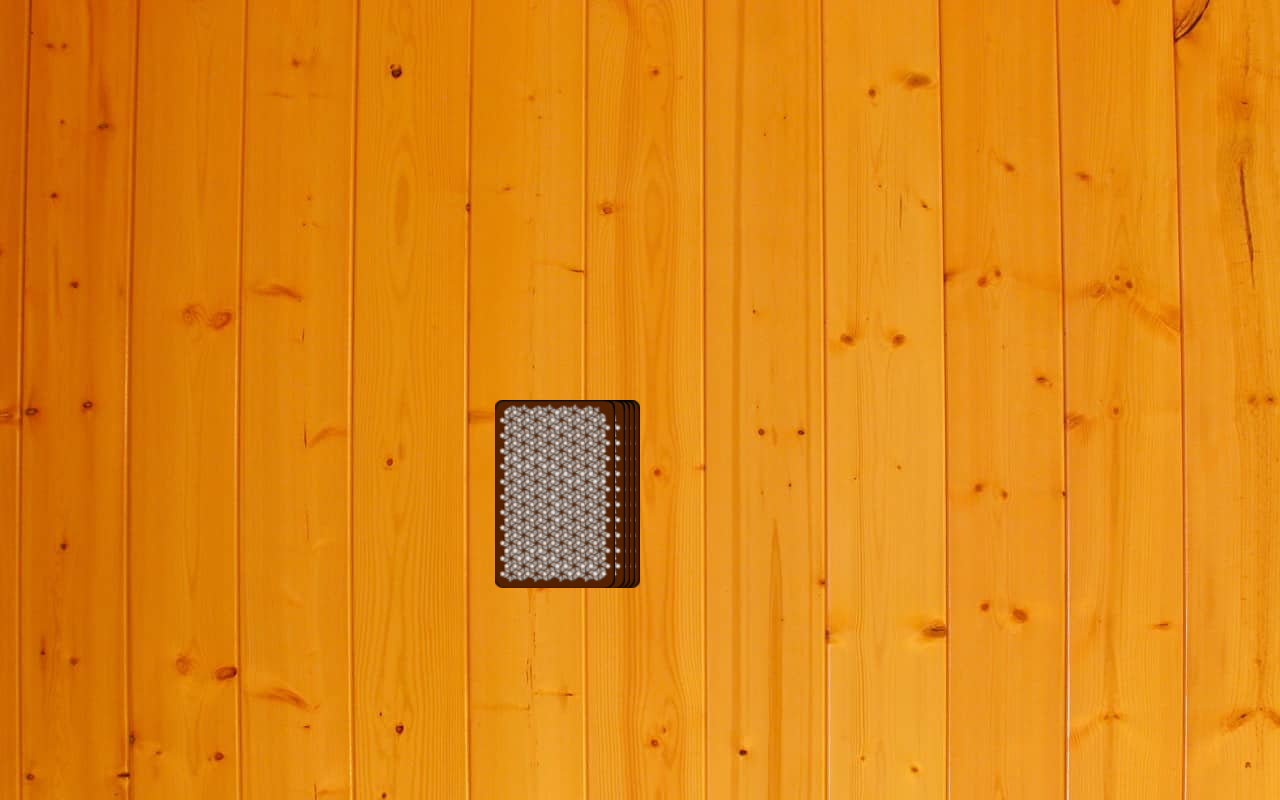
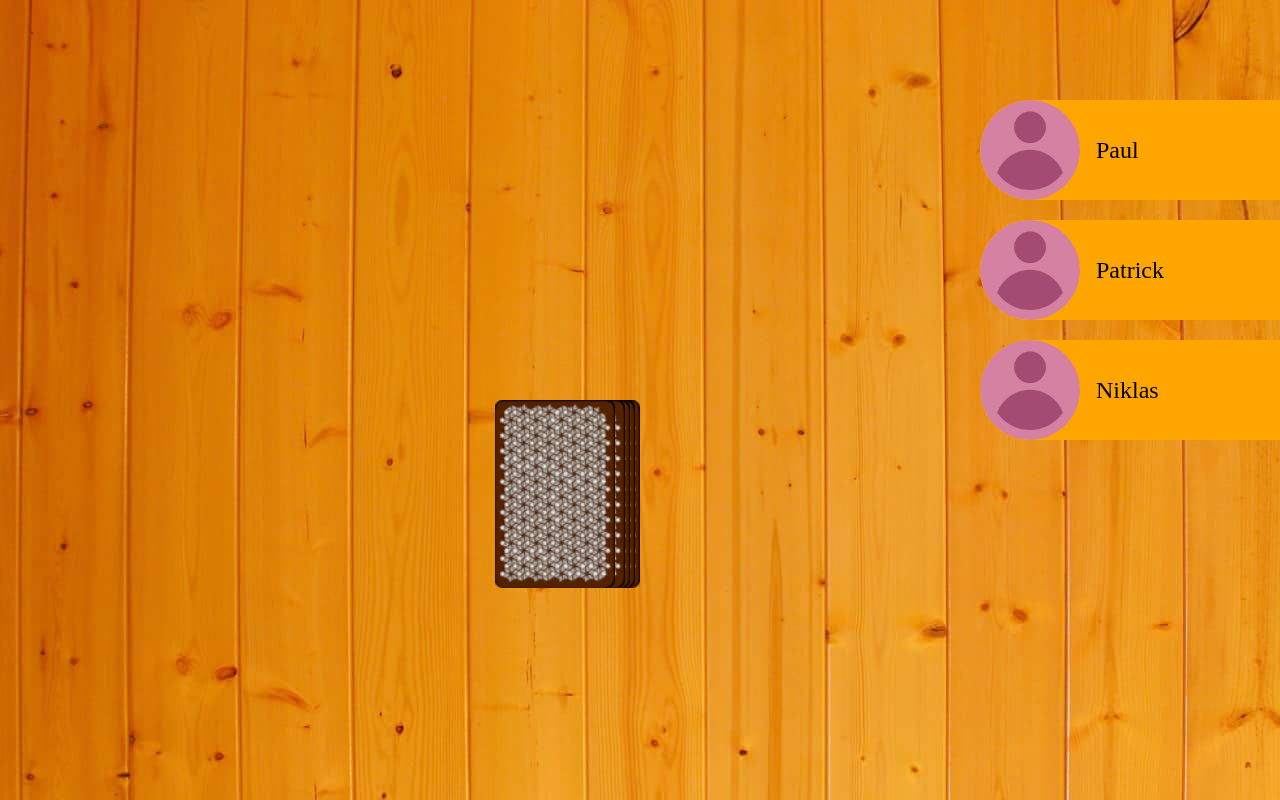
Before and after one commit to MaximilianTbR/Ring-of-fire, an Angular app: page /game in a window 1280 px wide. Built offline with nearby package versions, Linux system fonts and the light colour scheme.

Commit message:
added player games

```diff
--- a/src/app/app.module.ts
+++ b/src/app/app.module.ts
@@ -5,12 +5,14 @@
 import { AppComponent } from './app.component';
 import { StartScreenComponent } from './start-screen/start-screen.component';
 import { GameComponent } from './game/game.component';
+import { PlayerComponent } from './player/player.component';
 
 @NgModule({
   declarations: [
     AppComponent,
     StartScreenComponent,
-    GameComponent
+    GameComponent,
+    PlayerComponent
   ],
   imports: [
     BrowserModule,
--- a/src/app/game/game.component.html
+++ b/src/app/game/game.component.html
@@ -1,3 +1,4 @@
+<app-player *ngFor="let player of game.players; let i = index;" class="player-position" [ngStyle]="{'top.px': 100 + (i * 120)}" [name]="player"></app-player>
 <div class="field">
     <div class="card-stack">
         <!--Card stack-->
@@ -7,6 +8,5 @@
         <img (click)="takeCard()" *ngFor="let card of game.playedCards" class="played-card" style="right: 25px" src="./../../assets/img/playing_cards-master/{{ card }}">
         <!--Current card (animation)-->
         <img (click)="takeCard()" *ngIf="pickCardAnimation" class="pick-card" style="right: 25px" src="./../../assets/img/playing_cards-master/{{ currentCard }}">
-
     </div>
 </div>
--- a/src/app/game/game.component.scss
+++ b/src/app/game/game.component.scss
@@ -34,6 +34,11 @@
     right: 25px;
 }
 
+.player-position {
+    position: absolute;
+    right: 0;
+}
+
 @keyframes pick-card-animation {
     0% {
         transform: scale(1);
--- /dev/null
+++ b/src/app/player/player.component.html
@@ -0,0 +1,4 @@
+<div class="player">
+    <img src="./../../assets/img/profile-pic.webp">
+    <span>{{name}}</span>
+</div>
--- /dev/null
+++ b/src/app/player/player.component.scss
@@ -0,0 +1,18 @@
+.player {
+    display: flex;
+    align-items: center;
+    background-color: orange;
+    width: 300px;
+    border-top-left-radius: 50px;
+    border-bottom-left-radius: 50px;
+    img {
+        height: 100px;
+        width: 100px;
+        border-radius: 100%;
+        object-fit: cover;
+    }
+    span {
+        font-size: 24px;
+        margin-left: 16px;
+    }
+}
--- /dev/null
+++ b/src/app/player/player.component.ts
@@ -0,0 +1,17 @@
+import { Component, OnInit, Input } from '@angular/core';
+
+@Component({
+  selector: 'app-player',
+  templateUrl: './player.component.html',
+  styleUrls: ['./player.component.scss']
+})
+export class PlayerComponent implements OnInit {
+
+  @Input() name: any;
+
+  constructor() { }
+
+  ngOnInit(): void {
+  }
+
+}
--- a/src/models/game.ts
+++ b/src/models/game.ts
@@ -1,5 +1,5 @@
 export class Game {
-    public players: string[] = [];
+    public players: string[] = ['Paul', 'Patrick', 'Niklas'];
     public stack: string[] = [];
     public playedCards: string[] = [];
     public currentPlayer: number = 0;
```
Also changed, not shown: tsconfig.json (+7 -7 lines), src/assets/img/profile-pic.webp (added), 1 other file (tests, documents, lock files or other folders).
